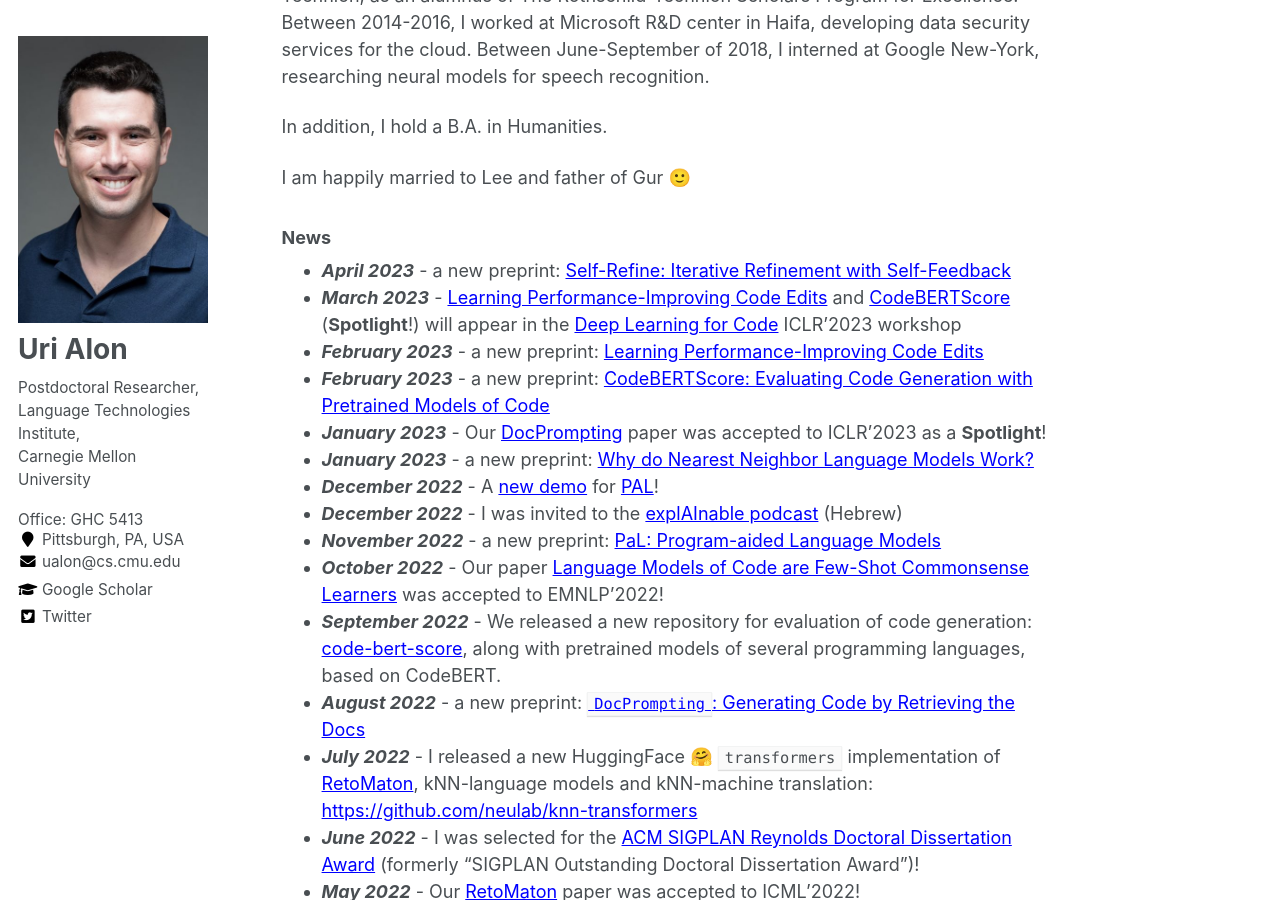
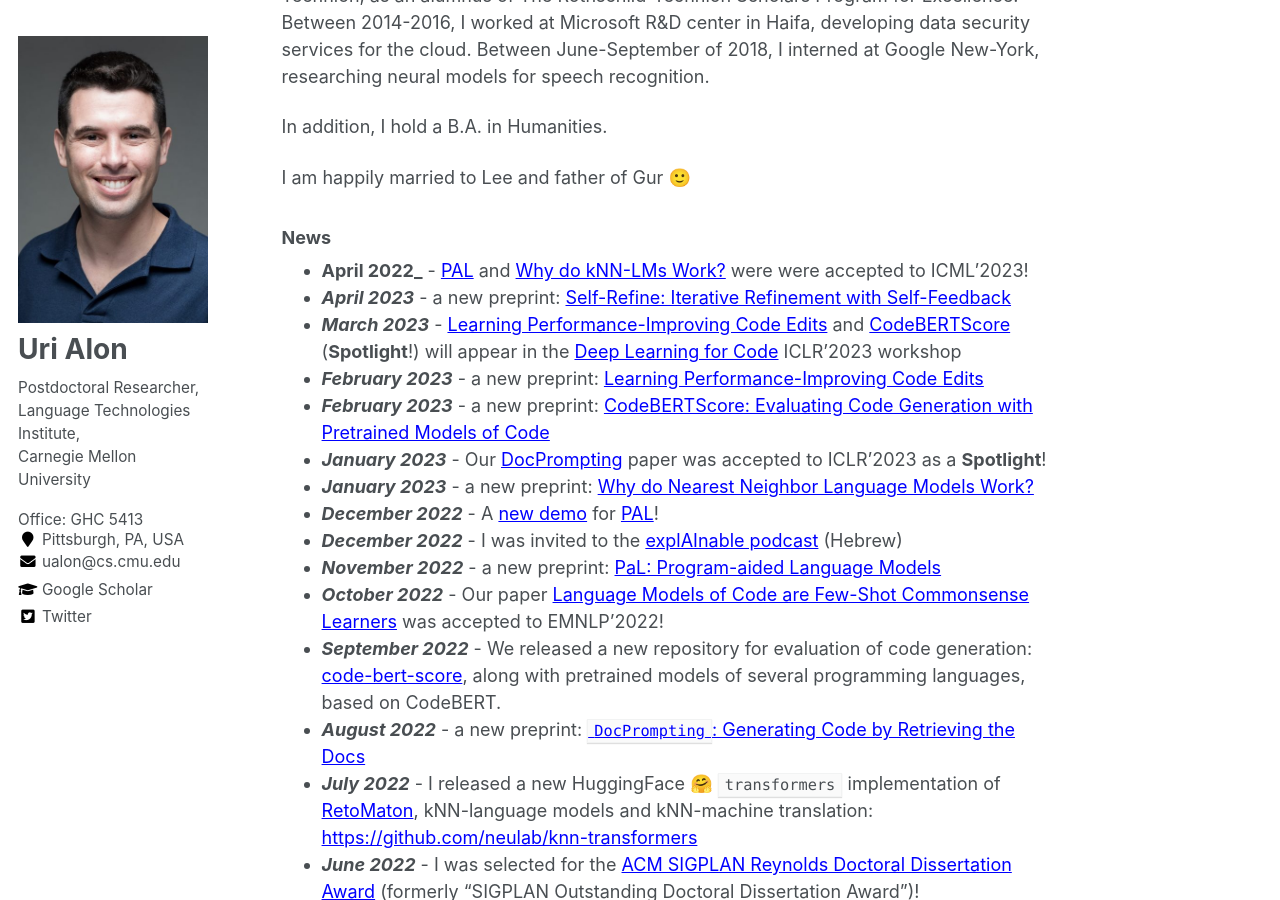
Before and after one commit to urialon/urialon.github.io, a Jekyll site: the page built from _pages/about.md, in a window 1280 px wide and 900 px high, scrolled down 408 px. Built offline with Jekyll 4.4.1, drawn with Linux system fonts in a browser that asks for light colours; some of the changed text lies outside the part shown.

Commit message:
icml 2023

```diff
--- a/_pages/about.md
+++ b/_pages/about.md
@@ -64,6 +64,7 @@ In addition, I hold a B.A. in Humanities.
 I am happily married to Lee and father of Gur 🙂
 
 ### News
+* **April 2022_** - [PAL](#pal) and [Why do kNN-LMs Work?](#knnwhy) were were accepted to ICML'2023!
 * **_April 2023_** - a new preprint: [Self-Refine: Iterative Refinement with Self-Feedback](#selfrefine)
 * **_March 2023_** - [Learning Performance-Improving Code Edits](#pie) and [CodeBERTScore](#cbs) (**Spotlight**!) will appear in the [Deep Learning for Code](https://dl4c.github.io/){:target="_blank"} ICLR'2023 workshop
 * **_February 2023_** - a new preprint: [Learning Performance-Improving Code Edits](#pie)
@@ -106,18 +107,20 @@ I am happily married to Lee and father of Gur 🙂
     * Press: [[Non-Brand Data]]https://cornellius.substack.com/p/automatic-evaluation-metric-for-code){:target="_blank"}
     * [[PDF]](https://arxiv.org/pdf/2302.05527.pdf){:target="_blank"} [[Code]](https://github.com/neulab/code-bert-score){:target="_blank"} [[Huggingface Models]](https://github.com/neulab/code-bert-score#backend-model) [[BibTex]](https://pastebin.com/raw/ugjgw1XM){:target="_blank"}
 
+
+## Accepted Papers
 * **Why do Nearest Neighbor Language Models Work?**{:id="knnwhy"}
     * Frank F. Xu, **Uri Alon**, Graham Neubig
+    * To appear in **_ICML'2023_**
     * [[PDF]](https://arxiv.org/pdf/2301.02828.pdf){:target="_blank"} [[Code]](https://github.com/frankxu2004/knnlm-why){:target="_blank"} [[Tweet]](https://twitter.com/urialon1/status/1612817186678083585?s=20&t=srvqJDMrLcB1_Zzdm0-5pA){:target="_blank"} [[BibTex]](https://pastebin.com/raw/UeDvMh6X){:target="_blank"}
 
 * **PaL: Program-aided Language Models**{:id="pal"}
     * Luyu Gao, Aman Madaan, Shuyan Zhou, **Uri Alon**, Pengfei Liu, Yiming Yang, Jamie Callan, Graham Neubig
+    * To appear in **_ICML'2023_**
     * Online demo: [https://huggingface.co/spaces/JavaFXpert/gpt-math-techniques](https://huggingface.co/spaces/JavaFXpert/gpt-math-techniques){:target="_blank"}
     * [[PDF]](https://arxiv.org/pdf/2211.10435.pdf){:target="_blank"}
     [[Code]](https://github.com/reasoning-machines/pal/){:target="_blank"} [[Website]](http://reasonwithpal.com/){:target="_blank"} [[Tweet]](https://twitter.com/urialon1/status/1594714720468144129?s=20&t=vbFfTseYXTRMbKtftRLjPA){:target="_blank"} [[BibTex]](https://pastebin.com/raw/76dwPn3V){:target="_blank"}
 
-
-## Accepted Papers
 * **`DocPrompting`: Generating Code by Retrieving the Docs**{:id="doccoder"}
     * Shuyan Zhou
 , **Uri Alon**, Frank F. Xu, Zhengbao Jiang, Graham Neubig
```
